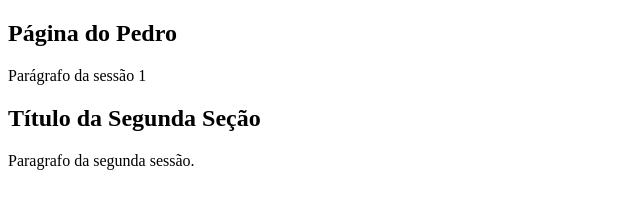
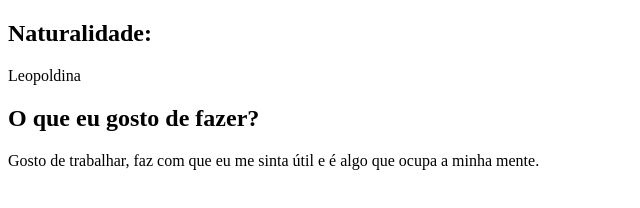
Before and after one commit to ufjf-dcc202/ufjf-dcc202-2023-3-b-atv3-beapedro, a website: page index.html in a window 1280 px wide. Shown: the whole page, without its empty margins (0-640 px from the left). Drawn offline with Linux system fonts and the light colour scheme.

Commit message:
Inserção de informações

```diff
--- a/index.html
+++ b/index.html
@@ -3,16 +3,16 @@
 <head>
  <meta charset="UTF-8">
  <meta name="viewport" content="width=device-width, initial-scale=1.0">
- <title>Página de exercício de Pedro Augusto Reis</title>
+ <title>DCC202 - Atividade 3: Pedro Augusto Reis</title>
 </head>
 <body>
  <main>
-   <section><h1>Página do Pedro</h1>
-    <p>Parágrafo da sessão 1</p>
+   <section><h1>Naturalidade:</h1>
+    <p>Leopoldina</p>
    </section>
    <section>
-    <h2>Título da Segunda Seção</h2>
-    <p>Paragrafo da segunda sessão.</p>
+    <h2>O que eu gosto de fazer?</h2>
+    <p>Gosto de trabalhar, faz com que eu me sinta útil e é algo que ocupa a minha mente.</p>
     </section>
 </main>
 </body>
```
